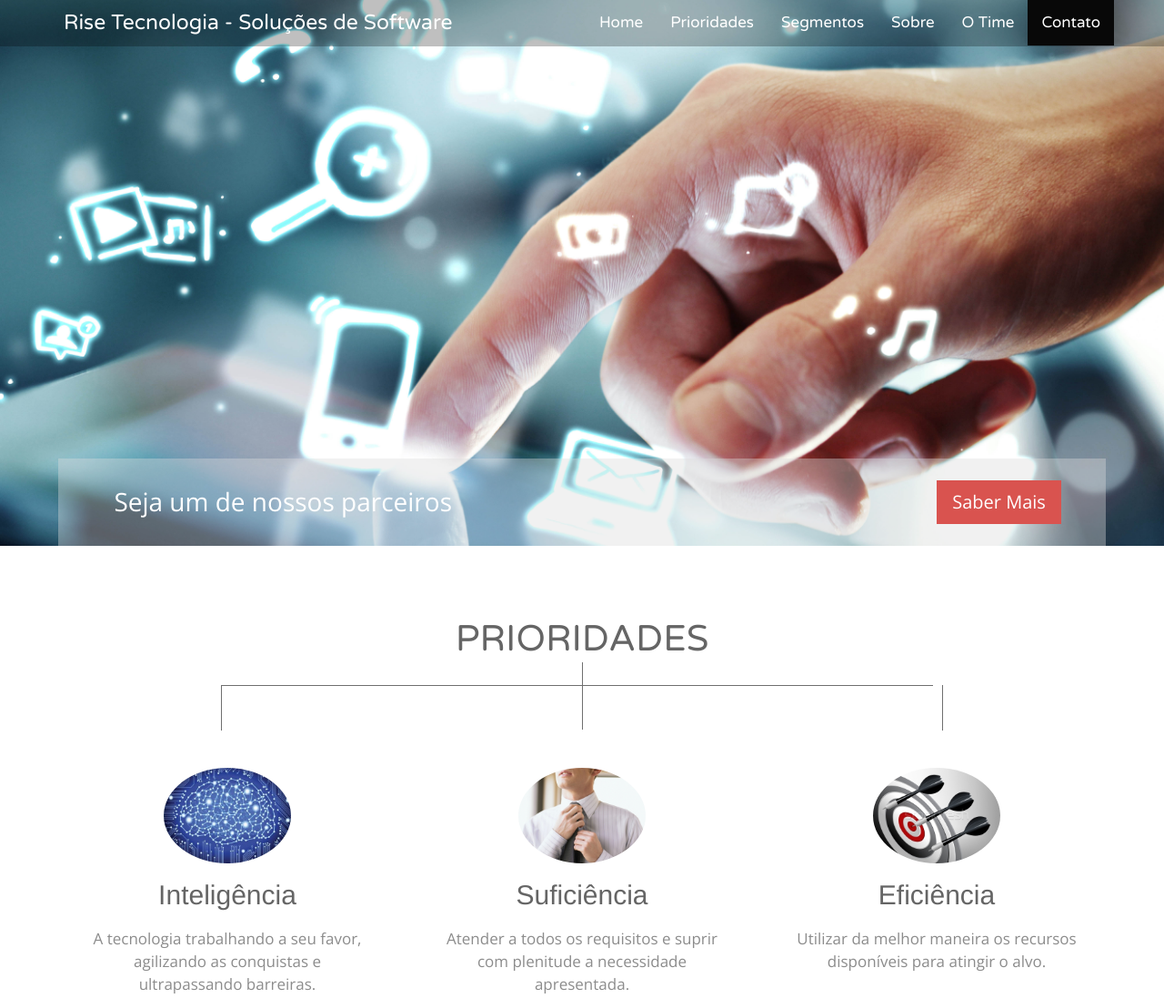
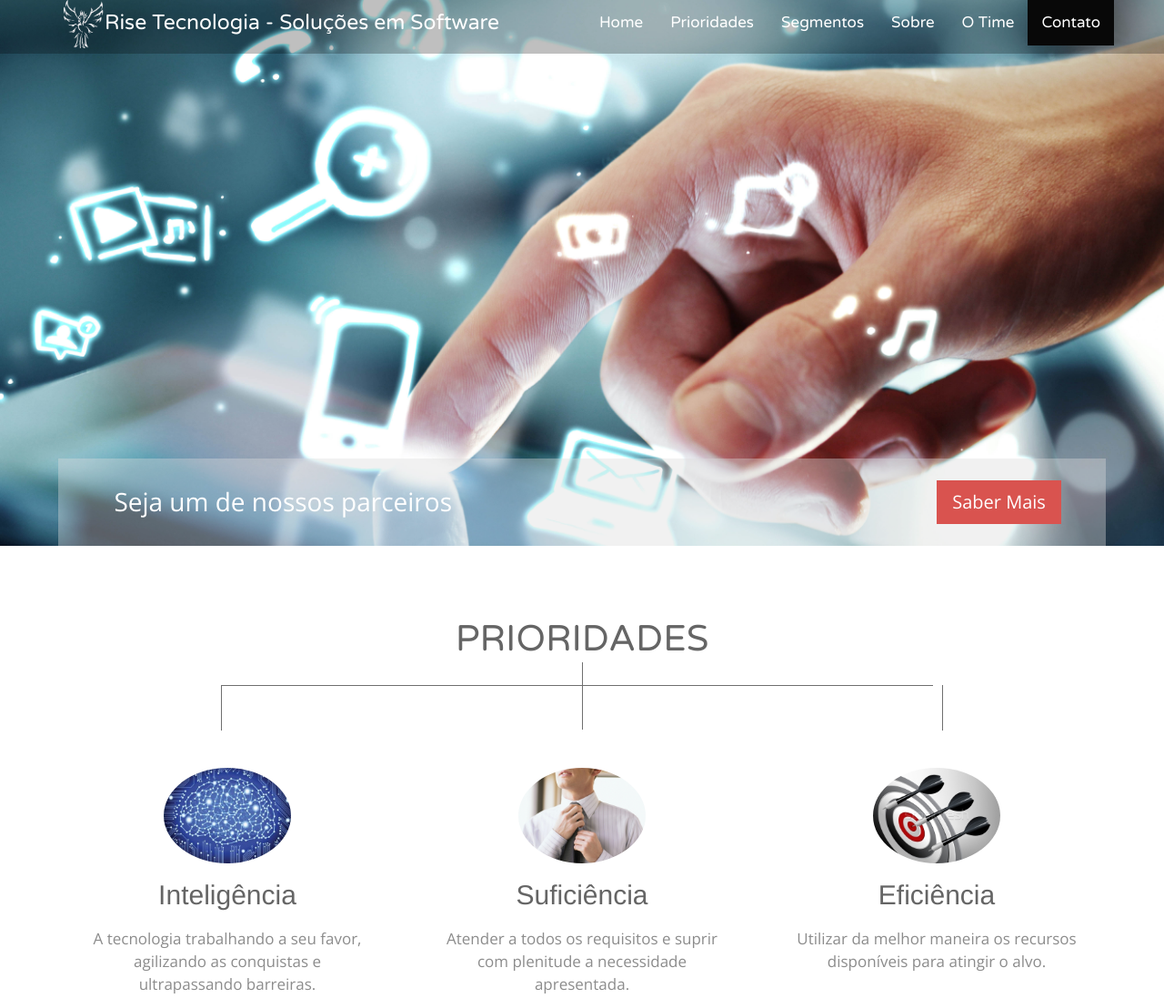
Before and after one commit to BrunoRicardoIdeal/WebSiteRise, a plain HTML site: page index.html in a window 1280 px wide. Shown: the top 1097 px of the page at 91% size. Drawn offline with nearby package versions, Linux system fonts and the light colour scheme; some packages are replaced by stand-ins of ours; a script that the page names is missing.

Commit message:
Logo Rise

```diff
--- a/index.html
+++ b/index.html
@@ -43,7 +43,12 @@
 				<span class="icon-bar"></span>
 				<span class="icon-bar"></span>
 			</button>
-			<a class="navbar-brand" href="#myPage">Rise Tecnologia - Soluções de Software</a>
+			<div class="colg-lg-6" style="display: inline-block;">
+			<img class="img-responsive" src="images/LogoSemTexto_Branca.png" style="float:left;" alt="Generic placeholder thumbnail" width="45" height="45">
+
+			<a class="navbar-brand" style="float:right;" href="#myPage">Rise Tecnologia - Soluções em Software
+				</a>
+			</div>
 		</div>
 		<div class="collapse navbar-collapse" id="myNavbar">
 			<ul class="nav navbar-nav navbar-right">
```
Also changed, not shown: images/LogoMyDeed.jpg (added), images/LogoSemTexto_Branca.png (added), 2 other files.
